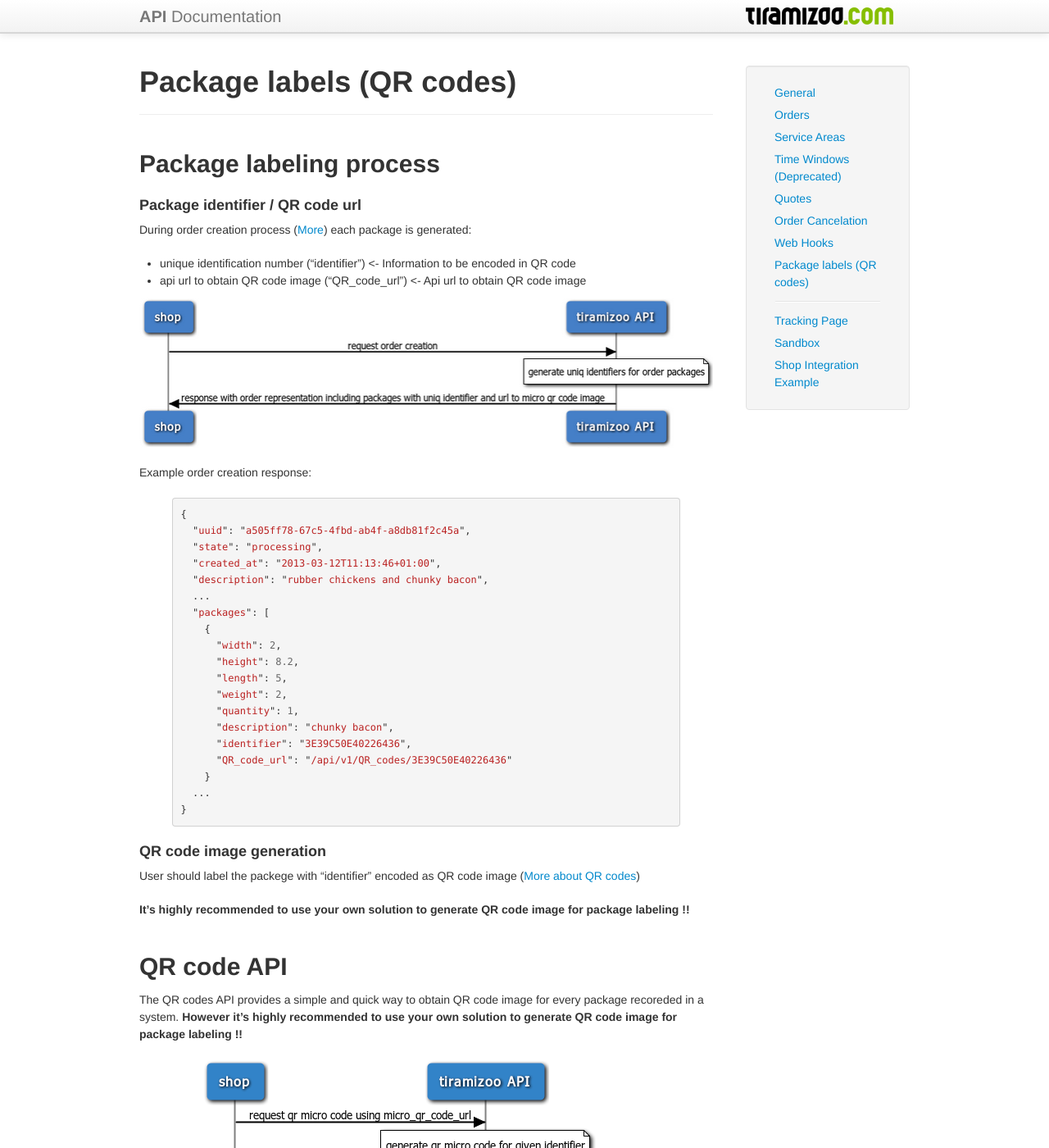
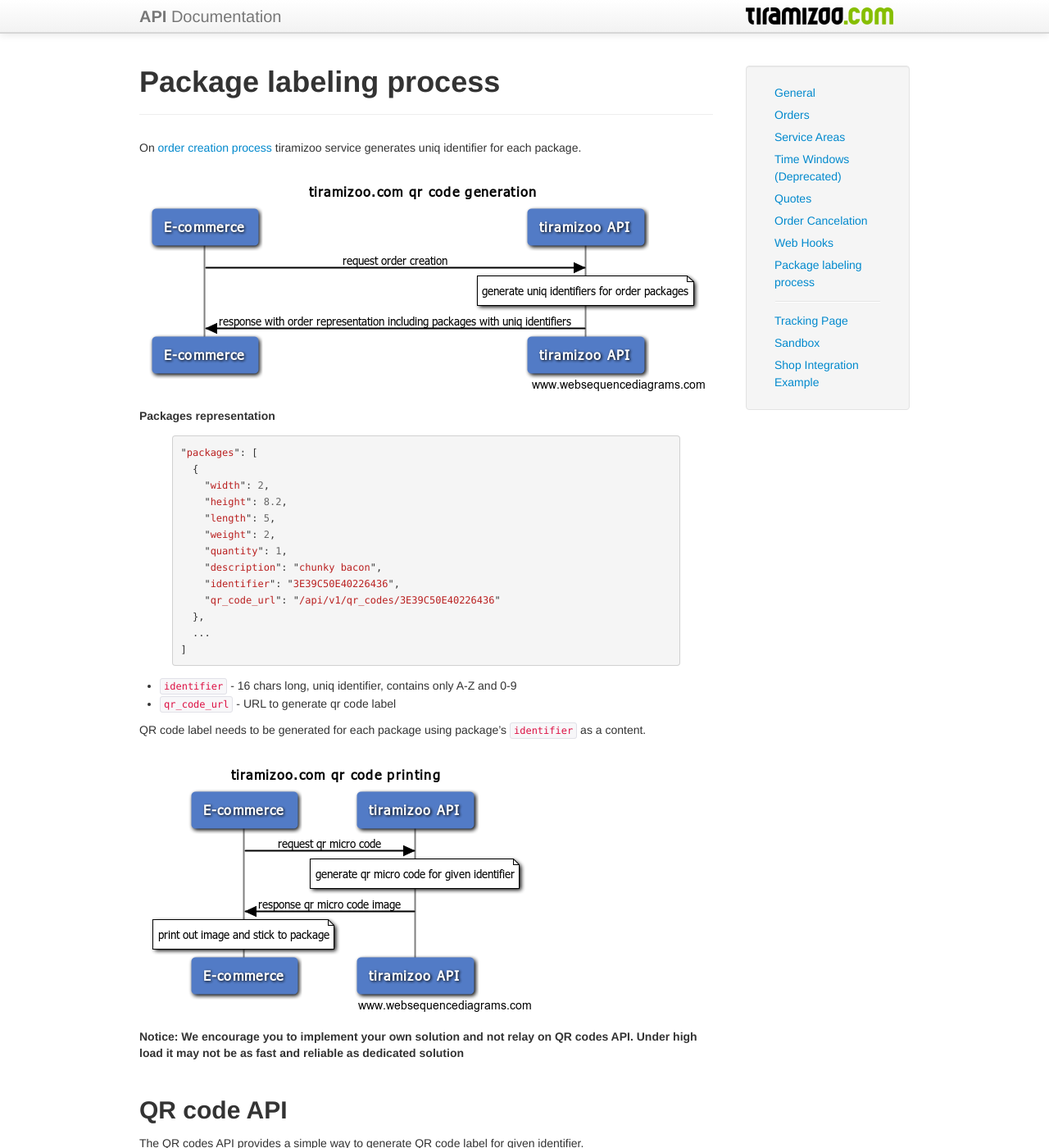
Before and after one commit to Goundar/tiramizoo.github.com, a Jekyll site: the page built from qr_codes.md, in a window 1280 px wide and 1400 px high. Shown: the whole window at 82% size. Built offline with Jekyll 4.4.1, drawn with Linux system fonts in a browser that asks for light colours; some of the changed text lies outside the part shown.

Commit message:
846: improve doc

````diff
--- a/_layouts/default.html
+++ b/_layouts/default.html
@@ -55,7 +55,7 @@
               <li><a href="/quotes.html">Quotes</a></li>
               <li><a href="/orders.html#cancel_order">Order Cancelation</a></li>
               <li><a href="/web_hooks.html">Web Hooks</a></li>
-              <li><a href="/qr_codes.html">Package labels (QR codes)</a></li>
+              <li><a href="/qr_codes.html">Package labeling process</a></li>
               <li class="divider"></li>
               <li><a href="/tracking_page.html">Tracking Page</a></li>
               <li><a href="/sandbox.html">Sandbox</a></li>
--- a/qr_codes.md
+++ b/qr_codes.md
@@ -1,76 +1,61 @@
 ---
 layout: page
-title: Package labels (QR codes)
+title: Package labeling process
 ---
 
-## Package labeling process
+On [order creation process](/orders.html) tiramizoo service generates uniq identifier for each package.
 
-#### Package identifier / QR code url
+![Generate identifier for a package](/assets/images/qr_step1.png)
 
-During order creation process ([More](/orders.html)) each package is generated:
 
-- unique identification number ("identifier")     <- Information to be encoded in QR code
-- api url to obtain QR code image ("QR_code_url") <- Api url to obtain QR code image
-
-![Generate identifier for a package](/assets/images/QR_step1.png)
-
-Example order creation response:
-
+##### Packages representation #####
 {% highlight javascript %}
-{
-  "uuid": "a505ff78-67c5-4fbd-ab4f-a8db81f2c45a",
-  "state": "processing",
-  "created_at": "2013-03-12T11:13:46+01:00",
-  "description": "rubber chickens and chunky bacon",
+"packages": [
+  {
+    "width": 2,
+    "height": 8.2,
+    "length": 5,
+    "weight": 2,
+    "quantity": 1,
+    "description": "chunky bacon",
+    "identifier": "3E39C50E40226436",
+    "qr_code_url": "/api/v1/qr_codes/3E39C50E40226436"
+  },
   ...
-  "packages": [
-    {
-      "width": 2,
-      "height": 8.2,
-      "length": 5,
-      "weight": 2,
-      "quantity": 1,
-      "description": "chunky bacon",
-      "identifier": "3E39C50E40226436",
-      "QR_code_url": "/api/v1/QR_codes/3E39C50E40226436"
-    }
-  ...
-}
+]
 {% endhighlight %}
 
-#### QR code image generation
+ * `identifier` - 16 chars long, uniq identifier, contains only A-Z and 0-9
+ * `qr_code_url` - URL to generate qr code label
 
-User should label the packege with "identifier" encoded as QR code image ([More about QR codes](http://en.wikipedia.org/wiki/QR_code))
-##### It's highly recommended to use your own solution to generate QR code image for package labeling !!
 
-## QR code API
+QR code label needs to be generated for each package using package's `identifier` as a content.
 
-The QR codes API provides a simple and quick way to obtain QR code image for every package recoreded in a system.
-**However it's highly recommended to use your own solution to generate QR code image for package labeling !!**
+![Generate QR code image for a package](/assets/images/qr_step2.png)
 
-![Generate QR code image for a package](/assets/images/QR_step2.png)
+##### Notice: We encourage you to implement your own solution and not relay on QR codes API. Under high load it may not be as fast and reliable as dedicated solution #####
 
-To obtain QR code you just need to send request with package identifier
+## QR code API ##
 
-All requests require authentication (valid **API_TOKEN**  [More](/#api_tokens) )
+The QR codes API provides a simple way to generate QR code label for given identifier.
 
-#### Get  code
+#### Get QR code ####
 
 ```
 GET /qr_codes/:identifier?api_token=API_TOKEN
 ```
 
-* `identifier` - Each order package generated by the system contains uniqe identifier ([More](/orders.html#show_order))
+* `identifier` - Package identifier generated on [order creation process](/orders.html#show_order)
 * `api_token` - Request require api_token [More](/#api_tokens)
 
 #### Response ####
 
 QR code image in 'png' format
 
-![QR code image response](/assets/images/QR_code.png)
+![QR code image response](/assets/images/qr_code.png)
 
 ##### Try it yourself #####
 
 {% highlight bash %}
-wget https://api-sandbox.tiramizoo.com/v1/QR_codes/3E39C50E40226436?api_token=5715edce6630959b0e9c5659d323eae4
+wget https://api-sandbox.tiramizoo.com/v1/qr_codes/3E39C50E40226436?api_token=5715edce6630959b0e9c5659d323eae4
 {% endhighlight %}
````
Also changed, not shown: assets/images/qr_step1.png, assets/images/qr_step2.png.
